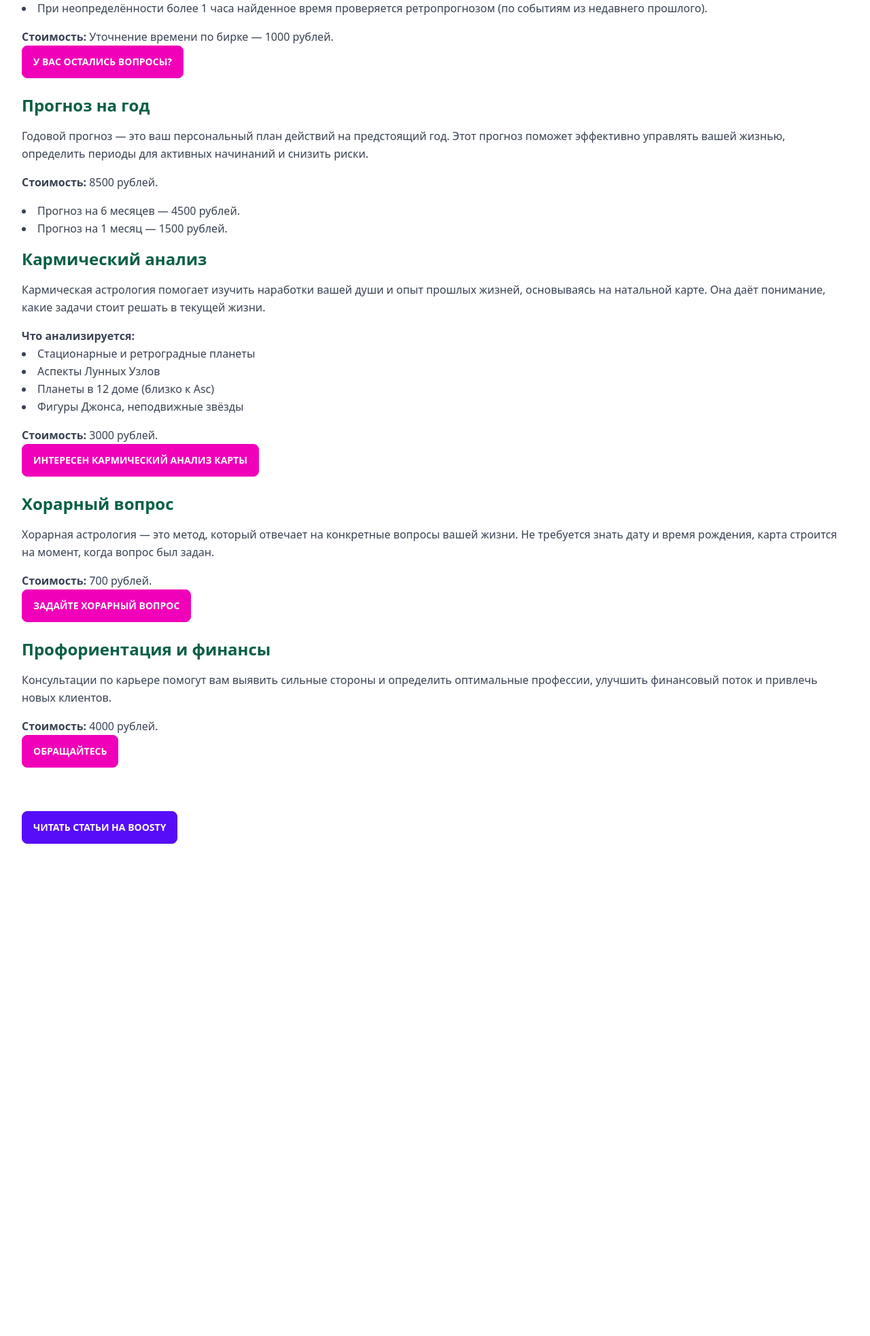
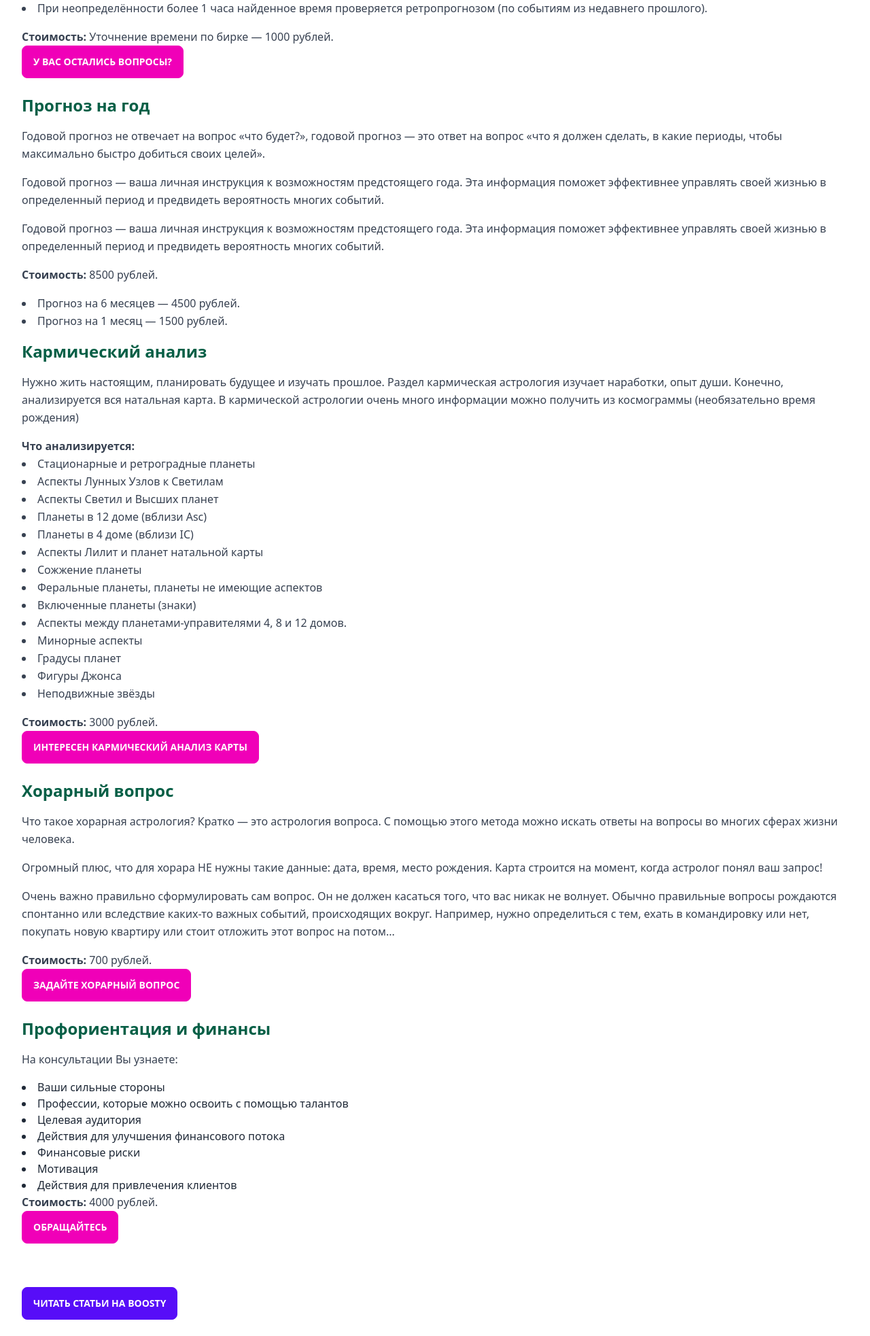
Before and after one commit to zef1n/site-project, a Django app: page / in a window 1280 px wide. Shown: the part 565-2530 px from the top of the page at 68% size. Before the commit the page ends 1806 px from the top, so only its background shows below. Run offline with Django 4.2, Linux system fonts and the light colour scheme; some libraries are stand-ins or nearby versions.

Commit message:
feat style in cart fix text in index.html

```diff
--- a/services/templates/index.html
+++ b/services/templates/index.html
@@ -23,12 +23,17 @@
         <!-- Ректификация -->
         <h2 class="text-2xl font-semibold text-green-800 mb-4">Ректификация - уточнение времени рождения</h2>
         <p class="text-left text-gray-700 leading-relaxed mb-4">
-            Ректификация гороскопа — это алгоритм определения точного времени рождения на основе важных событий, которые произошли в прошлом.
+            Ректификация гороскопа — это алгоритм определения точного времени рождения на основе важных событий, которые
+            произошли в прошлом.
         </p>
         <ul class="list-disc list-inside text-left text-gray-700 leading-relaxed mb-4">
-            <li><strong>Зачем уточнять время рождения?</strong> После ректификации вы будете знать точное положение планет и домов, что обеспечит точный астрологический прогноз.</li>
+            <li><strong>Зачем уточнять время рождения?</strong> После ректификации вы будете знать точное положение
+                планет и домов, что обеспечит точный астрологический прогноз.
+            </li>
             <li>Для уточнения времени рождения важно предоставить значимые события из вашей жизни.</li>
-            <li>При неопределённости более 1 часа найденное время проверяется ретропрогнозом (по событиям из недавнего прошлого).</li>
+            <li>При неопределённости более 1 часа найденное время проверяется ретропрогнозом (по событиям из недавнего
+                прошлого).
+            </li>
         </ul>
         <p class="text-left text-gray-700 leading-relaxed">
             <strong>Стоимость:</strong> Уточнение времени по бирке — 1000 рублей.
@@ -39,9 +44,15 @@
 
         <!-- Годовой прогноз -->
         <h2 class="text-2xl font-semibold text-green-800 mb-4">Прогноз на год</h2>
+        <p class="text-left text-gray-700 leading-relaxed mb-4">Годовой прогноз не отвечает на вопрос «что будет?»,
+            годовой прогноз — это ответ на вопрос «что я должен сделать, в какие периоды, чтобы максимально быстро
+            добиться своих целей».
         <p class="text-left text-gray-700 leading-relaxed mb-4">
-            Годовой прогноз — это ваш персональный план действий на предстоящий год. Этот прогноз поможет эффективно управлять вашей жизнью, определить периоды для активных начинаний и снизить риски.
-        </p>
+            Годовой прогноз — ваша личная инструкция к возможностям предстоящего года. Эта информация поможет
+            эффективнее управлять своей жизнью в определенный период и предвидеть вероятность многих событий.</p>
+        <p class="text-left text-gray-700 leading-relaxed mb-4">Годовой прогноз — ваша личная инструкция к возможностям
+            предстоящего года. Эта информация поможет эффективнее управлять своей жизнью в определенный период и
+            предвидеть вероятность многих событий.</p>
         <p class="text-left text-gray-700 leading-relaxed mb-4">
             <strong>Стоимость:</strong> 8500 рублей.
         </p>
@@ -53,16 +64,29 @@
         <!-- Кармический анализ -->
         <h2 class="text-2xl font-semibold text-green-800 mb-4">Кармический анализ</h2>
         <p class="text-left text-gray-700 leading-relaxed mb-4">
-            Кармическая астрология помогает изучить наработки вашей души и опыт прошлых жизней, основываясь на натальной карте. Она даёт понимание, какие задачи стоит решать в текущей жизни.
+            Нужно жить настоящим, планировать будущее и изучать прошлое.
+            Раздел кармическая астрология изучает наработки, опыт души.
+            Конечно, анализируется вся натальная карта. В кармической астрологии очень много информации можно получить
+            из космограммы (необязательно время рождения)
         </p>
         <p class="text-left text-gray-700 leading-relaxed">
             <strong>Что анализируется:</strong>
         </p>
         <ul class="list-disc list-inside text-left text-gray-700 leading-relaxed mb-4">
             <li>Стационарные и ретроградные планеты</li>
-            <li>Аспекты Лунных Узлов</li>
-            <li>Планеты в 12 доме (близко к Asc)</li>
-            <li>Фигуры Джонса, неподвижные звёзды</li>
+            <li>Аспекты Лунных Узлов к Светилам</li>
+            <li>Аспекты Светил и Высших планет</li>
+            <li>Планеты в 12 доме (вблизи Asc)</li>
+            <li>Планеты в 4 доме (вблизи IC)</li>
+            <li>Аспекты Лилит и планет натальной карты</li>
+            <li>Сожжение планеты</li>
+            <li>Феральные планеты, планеты не имеющие аспектов</li>
+            <li>Включенные планеты (знаки)</li>
+            <li>Аспекты между планетами-управителями 4, 8 и 12 домов.</li>
+            <li>Минорные аспекты</li>
+            <li>Градусы планет</li>
+            <li>Фигуры Джонса</li>
+            <li>Неподвижные звёзды</li>
             <!-- И другие аспекты -->
         </ul>
         <p class="text-left text-gray-700 leading-relaxed">
@@ -75,7 +99,19 @@
         <!-- Хорарный вопрос -->
         <h2 class="text-2xl font-semibold text-green-800 mb-4">Хорарный вопрос</h2>
         <p class="text-left text-gray-700 leading-relaxed mb-4">
-            Хорарная астрология — это метод, который отвечает на конкретные вопросы вашей жизни. Не требуется знать дату и время рождения, карта строится на момент, когда вопрос был задан.
+            Что такое хорарная астрология?
+            Кратко — это астрология вопроса. С помощью этого метода можно искать ответы на вопросы во многих сферах
+            жизни человека.
+        </p>
+        <p class="text-left text-gray-700 leading-relaxed mb-4">
+            Огромный плюс, что для хорара НЕ нужны такие данные: дата, время, место рождения. Карта строится на момент,
+            когда астролог понял ваш запрос!
+        </p>
+        <p class="text-left text-gray-700 leading-relaxed mb-4">
+            Очень важно правильно сформулировать сам вопрос. Он не должен касаться того, что вас никак не волнует.
+            Обычно правильные вопросы рождаются спонтанно или вследствие каких-то важных событий, происходящих вокруг.
+            Например, нужно определиться с тем, ехать в командировку или нет, покупать новую квартиру или стоит отложить
+            этот вопрос на потом...
         </p>
         <p class="text-left text-gray-700 leading-relaxed">
             <strong>Стоимость:</strong> 700 рублей.
@@ -87,8 +123,16 @@
         <!-- Профориентация -->
         <h2 class="text-2xl font-semibold text-green-800 mb-4">Профориентация и финансы</h2>
         <p class="text-left text-gray-700 leading-relaxed mb-4">
-            Консультации по карьере помогут вам выявить сильные стороны и определить оптимальные профессии, улучшить финансовый поток и привлечь новых клиентов.
+            На консультации Вы узнаете:
         </p>
+        <li>Ваши сильные стороны</li>
+        <li>Профессии, которые можно освоить с помощью талантов</li>
+        <li>Целевая аудитория</li>
+        <li>Действия для улучшения финансового потока</li>
+        <li>Финансовые риски</li>
+        <li>Мотивация</li>
+        <li>Действия для привлечения клиентов</li>
+
         <p class="text-left text-gray-700 leading-relaxed">
             <strong>Стоимость:</strong> 4000 рублей.
         </p>
```
Also changed, not shown: services/forms.py (+9 -4 lines), services/templates/cart_detail.html (+40 -17 lines).
